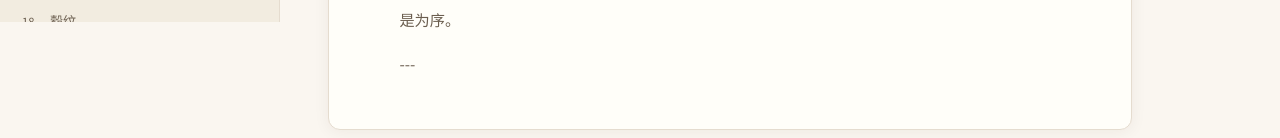
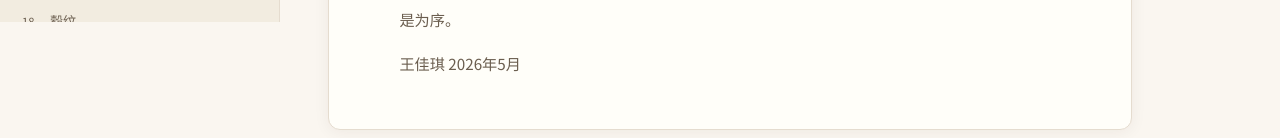
Before and after one commit to Wangjia7/Physics-by-Chinese-poetry, a plain HTML site: page index.html in a window 1280 px wide. Shown: the part 778-916 px from the top of the page. Drawn offline with Linux system fonts and the light colour scheme.

Commit message:
Update index.html

```diff
--- a/index.html
+++ b/index.html
@@ -640,7 +640,7 @@ body {
 <p>体例上，每首标注诗体，诗后附注。注分三层：先做整体赏析，再拆解诗中暗藏的物理过程，末了逐句点评。这样安排，给喜欢读诗的人以文学鉴赏的入口，也给需要备考的人以检索概念的线索。</p>
 <p>概念排序以高中物理考纲（人教版新课标）为核心参照，按力学、电磁学、热学、光学、近代物理五大板块及高考考查权重综合排列。前五十首为最重要者，若读者反应良好，后续可补充其余概念。</p>
 <p>是为序。</p>
-<p>---</p>
+<p>王佳琪 2026年5月</p>
 
 </article>
 
```
